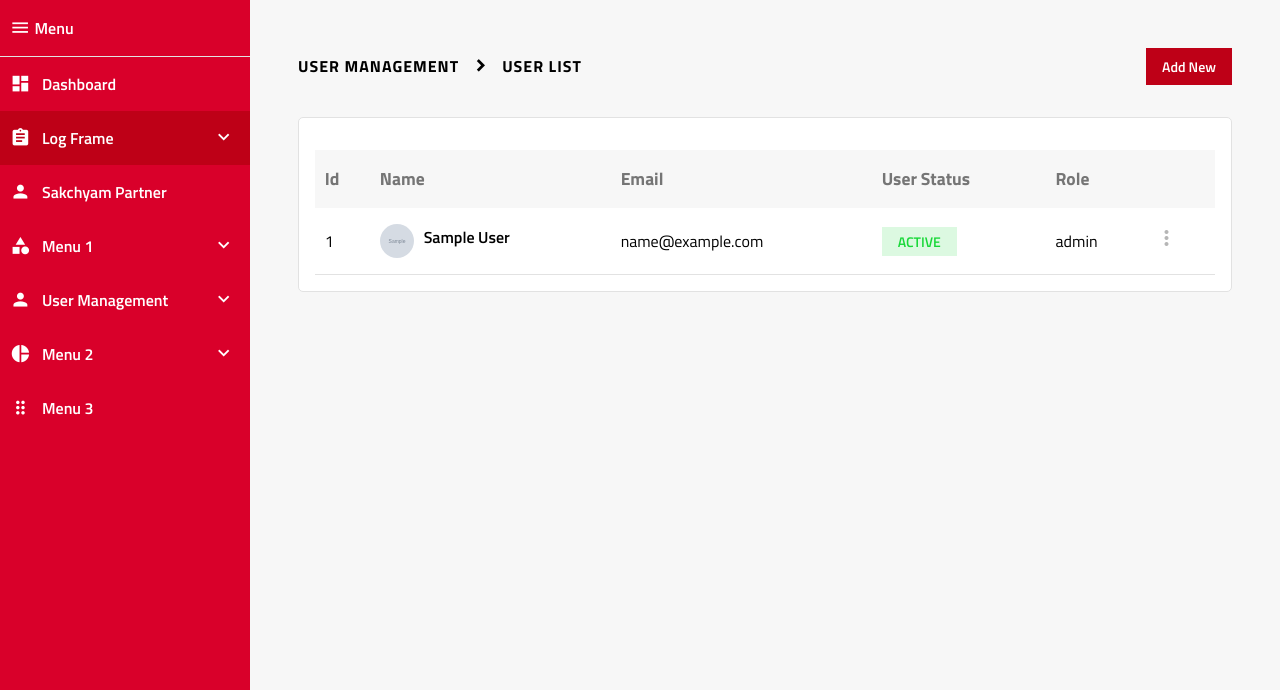
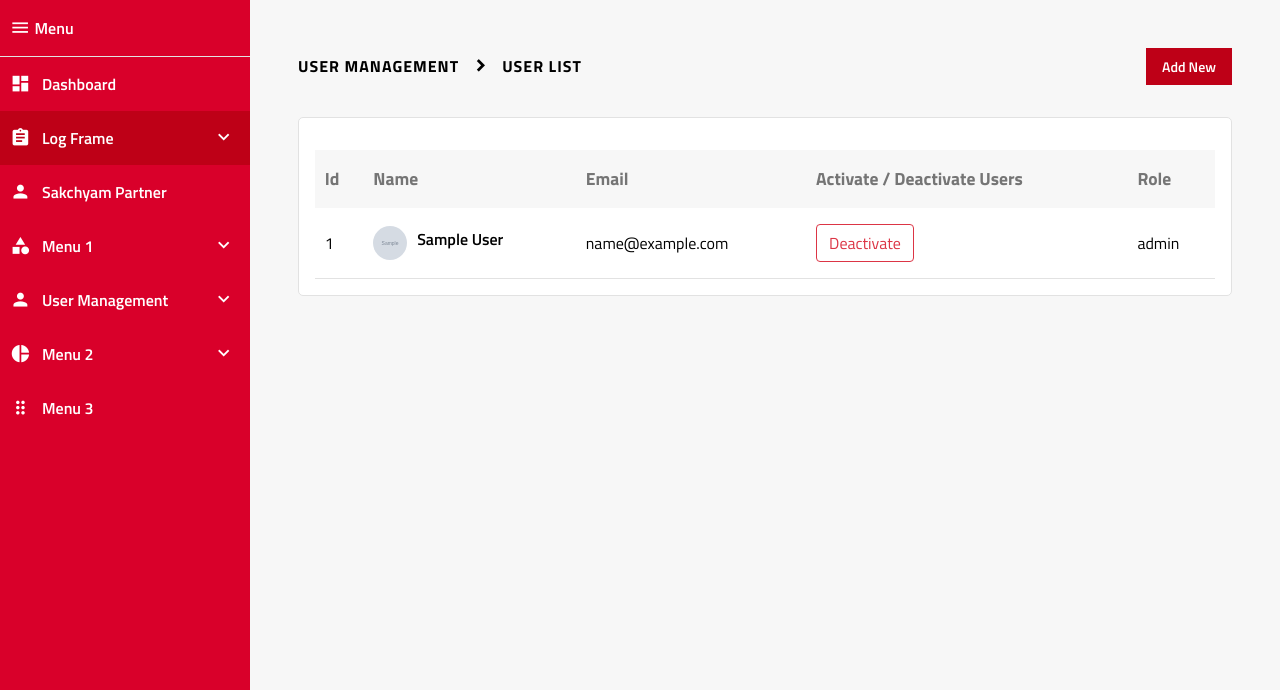
Before and after one commit to naxa-developers/sakchyam, a Django app: page /dashboard/user/ in a window 1280 px wide. Shown: the part 110-800 px from the top of the page. Run offline with Django 3.2, Linux system fonts and the light colour scheme; a user stored in the database is signed in; tables that the repository leaves empty hold one stand-in row (values such as "Sample post"); grey boxes marked "Sample" are stand-in pictures; some libraries are stand-ins or nearby versions.

Commit message:
user activate and deactivate

```diff
--- a/dashboard/templates/assign_role.html
+++ b/dashboard/templates/assign_role.html
@@ -70,10 +70,8 @@
             </div>
 
 
-
-                        <input type="text" class="form-control" name="user" maxlength="100" id="id_user"
-                               placeholder="Name" value="{{ user_id }}" hidden/>
-
+            <input type="text" class="form-control" name="user" maxlength="100" id="id_user"
+                   placeholder="Name" value="{{ user_id }}" hidden/>
 
 
             <div class="form-group mrt-100">
--- a/dashboard/templates/user_list.html
+++ b/dashboard/templates/user_list.html
@@ -37,12 +37,11 @@
                     <th>Id</th>
                     <th>Name</th>
                     <th>Email</th>
-                    <th>User Status</th>
+                    <th>Activate / Deactivate Users</th>
                     <th>role</th>
-                    <th></th>
+<!--                    <th></th>-->
 
 
-                    <!--                <th></th>-->
                 </tr>
                 </thead>
                 <tbody>
@@ -68,7 +67,10 @@
 
                         {% if user.user.is_active %}
 
-                        <span class="status green">Active</span>
+<!--                        <span class="status green">Active</span>-->
+                        <a href="/dashboard/activate/{{ user.user.id }}">
+                            <button type="button" class="btn btn-outline-danger">Deactivate</button>
+                        </a>
 
                         {% else %}
 
@@ -104,27 +106,27 @@
                     </td>
 
 
-                    <td>
-                        <div class="table-action">
-                            <a href="#" class="more-action">
-                                <i class="material-icons">more_vert</i>
-                            </a>
-                            <ul class="dropdown-animation">
-                                <li>
-                                    <a href="/dashboard/logdata-edit/{{data.id}}/{{ list.first.category.id }}/{{ list.first.sub_category.id }}/{{ list.first.title.id }}"
-                                       class="flex-start">
-                                        <i class="material-icons">edit</i> Edit
-                                    </a>
-                                </li>
-                                <li>
-                                    <a href="#" class="flex-start">
-                                        <i class="material-icons">delete</i>delete
-                                    </a>
+<!--                    <td>-->
+<!--                        <div class="table-action">-->
+<!--                            <a href="#" class="more-action">-->
+<!--                                <i class="material-icons">more_vert</i>-->
+<!--                            </a>-->
+<!--                            <ul class="dropdown-animation">-->
+<!--                                <li>-->
+<!--                                    <a href="/dashboard/logdata-edit/{{data.id}}/{{ list.first.category.id }}/{{ list.first.sub_category.id }}/{{ list.first.title.id }}"-->
+<!--                                       class="flex-start">-->
+<!--                                        <i class="material-icons">edit</i> Edit-->
+<!--                                    </a>-->
+<!--                                </li>-->
+<!--                                <li>-->
+<!--                                    <a href="#" class="flex-start">-->
+<!--                                        <i class="material-icons">delete</i>delete-->
+<!--                                    </a>-->
 
-                                </li>
-                            </ul>
-                        </div>
-                    </td>
+<!--                                </li>-->
+<!--                            </ul>-->
+<!--                        </div>-->
+<!--                    </td>-->
                 </tr>
                 {% endfor %}
                 </tbody>
--- a/dashboard/urls.py
+++ b/dashboard/urls.py
@@ -4,6 +4,7 @@ from dashboard import views
 urlpatterns = [
     path('signup/', views.signup, name='signup'),
     path('add-role/', views.create_role, name='add-role'),
+    path('activate/<int:id>', views.activate_user, name='activate'),
     path('main/', views.Dashboard.as_view(), name='main'),
     path('user/', views.UserList.as_view(), name='user'),
     path('role/', views.RoleList.as_view(), name='role'),
--- a/dashboard/views.py
+++ b/dashboard/views.py
@@ -348,3 +348,16 @@ def assign_role(request, **kwargs):
         # notify = Notification.objects.create(user=user, message=notify_message, type='role',
         #                                      link='/dashboard/user-list')
         return redirect('user')
+
+
+def activate_user(request, **kwargs):
+    user = User.objects.get(id=kwargs['id'])
+    # user_data = UserProfile.objects.get(user=user)
+
+    if user.is_active:
+        user.is_active = False
+    else:
+        user.is_active = True
+
+    user.save()
+    return redirect('user')
```
